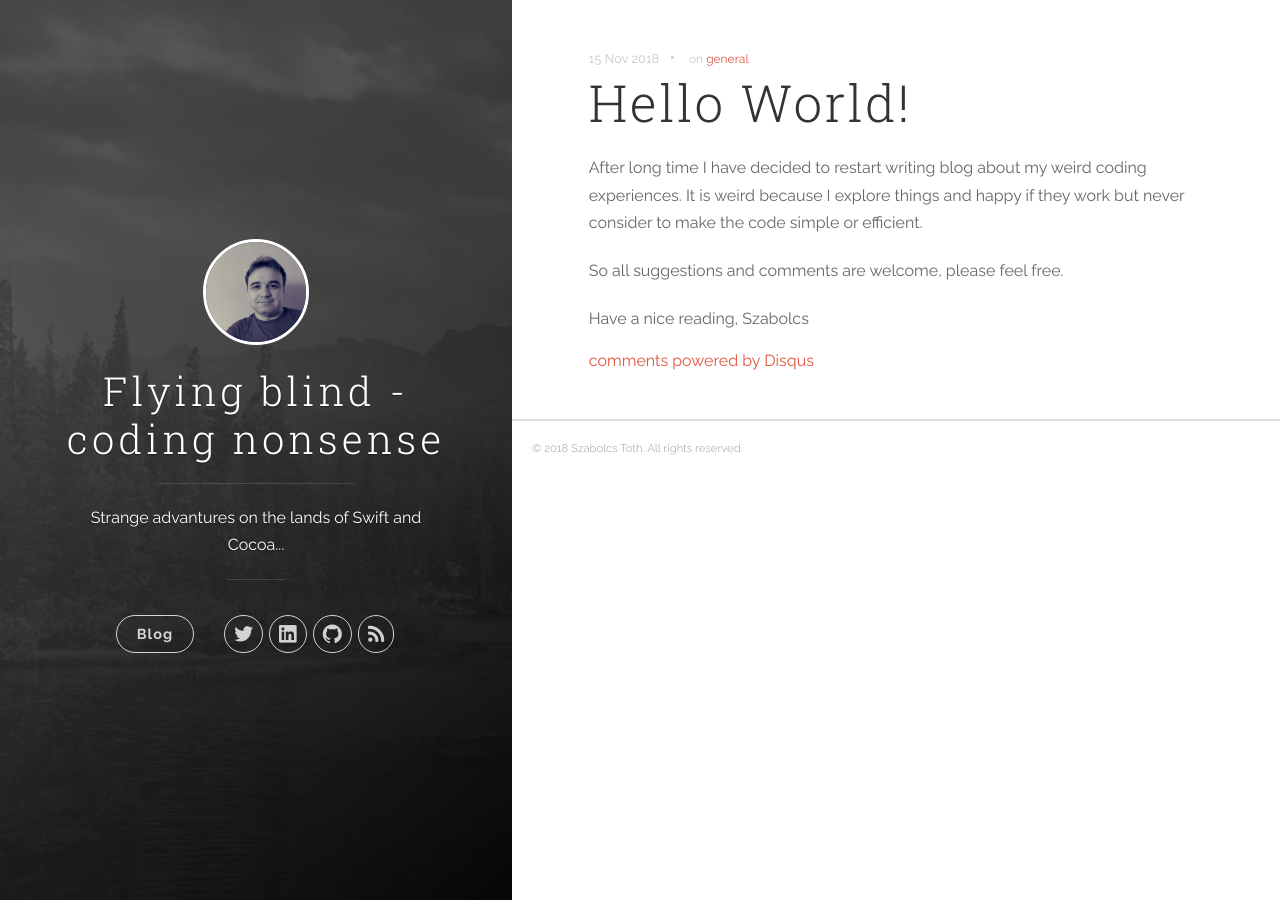
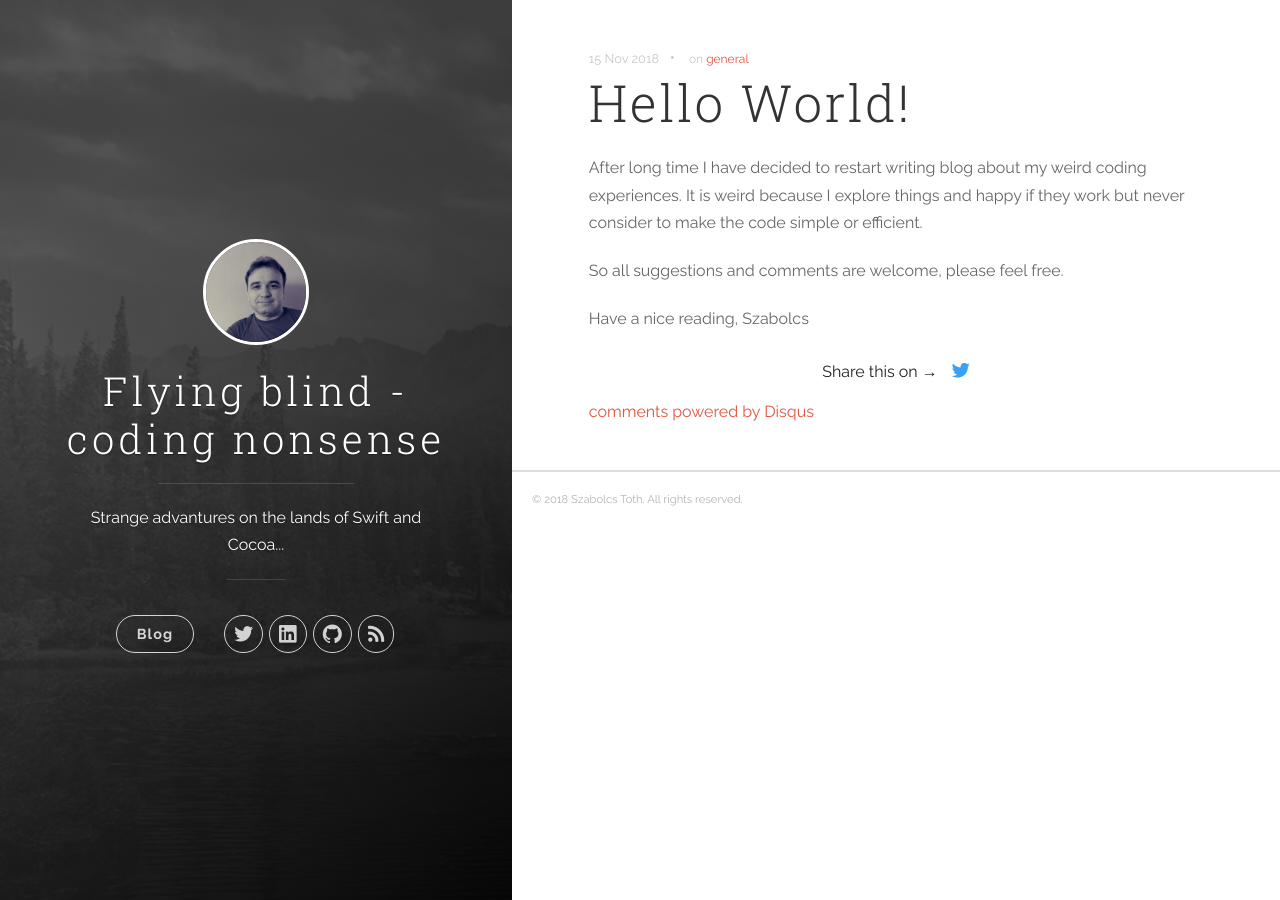
Before and after one commit to kicsipixel/kicsipixel.github.io, a Jekyll site: the page built from _posts/2018-11-15-hello-world.md, in a window 1280 px wide. Built offline with Jekyll 4.4.1, drawn with Linux system fonts in a browser that asks for light colours; nearby versions of some CDN libraries; comment, search, counter and statistics services are not loaded.

Commit message:
Twitter share added.

```diff
--- a/_config.yml
+++ b/_config.yml
@@ -5,6 +5,7 @@ url: 'https://kicsipixel.github.io'
 baseurl: ''
 google_analytics: 'UA-129304930-1'
 disqus_shortname: 'kicsipixel'
+twitter_username: 'kicsipixel'
 
 author:
   name: 'Szabolcs Toth'
--- a/_includes/head.html
+++ b/_includes/head.html
@@ -51,4 +51,5 @@
   <link rel="stylesheet" href="{{ site.baseurl }}/css/main.css?{{site.time | date: '%s%N'}}">
   <link rel="canonical" href="{% if page.canonical %}{{ page.canonical }}{% else %}{{ page.url | replace:'index.html','' | prepend: site.baseurl | prepend: site.url }}{% endif %}">
   <link rel="alternate" type="application/rss+xml" title="{{ site.title }}" href="{{ site.baseurl }}/feed.xml">
+  <link rel="stylesheet" href="https://use.fontawesome.com/releases/v5.5.0/css/all.css" integrity="sha384-B4dIYHKNBt8Bc12p+WXckhzcICo0wtJAoU8YZTY5qE0Id1GSseTk6S+L3BlXeVIU" crossorigin="anonymous">
 </head>
--- /dev/null
+++ b/_includes/share-page.html
@@ -0,0 +1,4 @@
+<div class="share-page">
+    Share this on &rarr;
+    <a href="https://twitter.com/intent/tweet?text={{ page.title }}&url={{ site.url }}{{ page.url }}&via={{ site.twitter_username }}&related={{ site.twitter_username }}" rel="nofollow" target="_blank" title="Share on Twitter"><i class="fab fa-twitter"></i></a>
+</div>
--- a/_layouts/post.html
+++ b/_layouts/post.html
@@ -14,6 +14,8 @@ layout: default
 
   <section class="post">
     {{ content }}
+    {% include share-page.html %}
+    <br />
   </section>
   {% if page.comments != false and site.disqus_shortname %}<section id="disqus_thread"></section><!-- /#disqus_thread -->{% endif %}
 </article>
--- /dev/null
+++ b/_sass/share-page.scss
@@ -0,0 +1,18 @@
+.share-page {
+    text-align: center;
+
+    color: #222;
+    padding: 8px 15px;
+
+    margin: 1.5 * 2 0;
+
+    a {
+        font-weight: 700;
+        color: #38A1F3;
+        margin-left: 10px;
+
+        &:hover {
+            border-bottom: 1px dashed #fff;
+        }
+    }
+}
--- a/css/main.scss
+++ b/css/main.scss
@@ -3,6 +3,7 @@
 @import "uno";
 @import "tables";
 @import "monokai";
+@import "share-page";
 
 /* Modifications */
 
```
Also changed, not shown: _layouts/default.html (line endings or trailing spaces).
